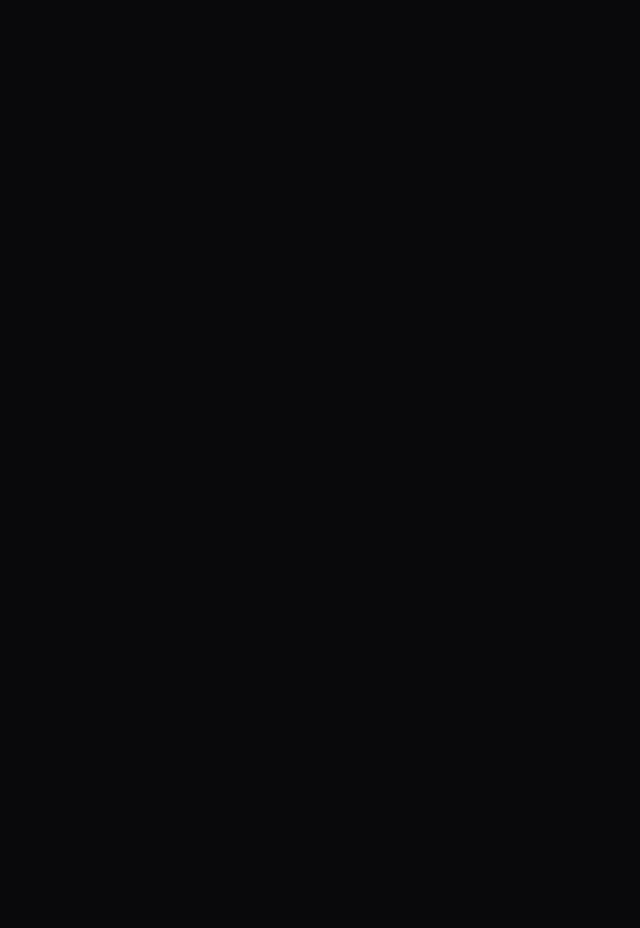
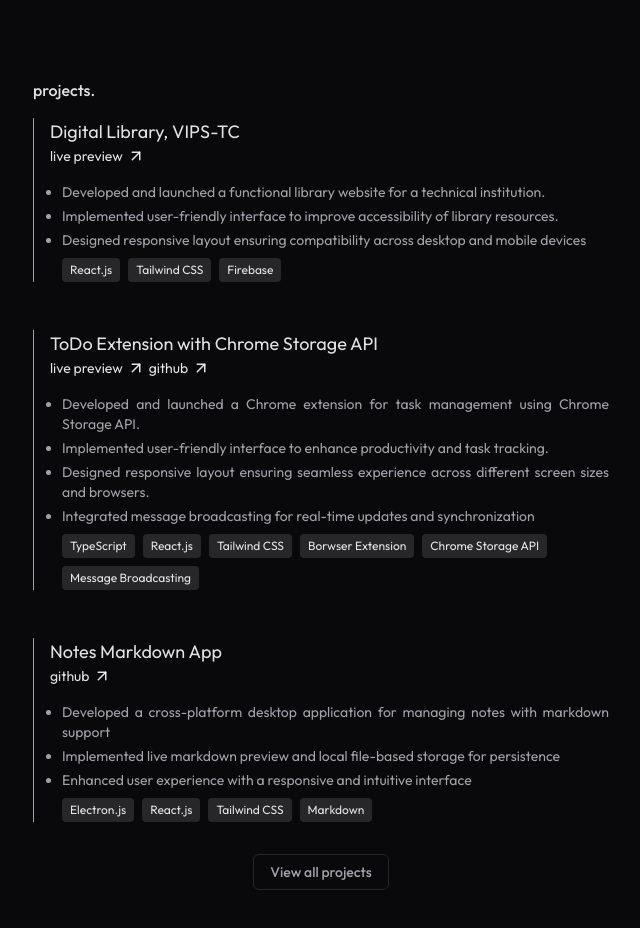
Before and after one commit to phats02/portfolio, a Next.js app: page / in a window 1280 px wide. Shown: the part 1458-2386 px from the top of the page, without its empty margins (319-959 px from the left). Before the commit the page ends 1496 px from the top, so only its background shows below. Built offline with nearby package versions, Linux system fonts and the light colour scheme.

Commit message:
[ ADDED ] : Implement Projects component and update data module with project details

```diff
--- a/src/app/data.ts
+++ b/src/app/data.ts
@@ -91,4 +91,45 @@ export const DATA = {
       ],
     },
   },
+
+  PROJECTS: {
+    "Digital Library, VIPS-TC": {
+      LIVE_PREVIEW: "https://btech.library.vips.edu/",
+      DESCRIPTION: [
+        "Developed and launched a functional library website for a technical institution.",
+        "Implemented user-friendly interface to improve accessibility of library resources.",
+        "Designed responsive layout ensuring compatibility across desktop and mobile devices",
+      ],
+      TECH_STACK: ["React.js", "Tailwind CSS", "Firebase"],
+    },
+    "ToDo Extension with Chrome Storage API": {
+      LIVE_PREVIEW: "https://todo-extension-webapp.vercel.app/",
+      GITHUB: "https://github.com/Utkarsh-Singhal-26/todo-extension",
+      DESCRIPTION: [
+        "Developed and launched a Chrome extension for task management using Chrome Storage API.",
+        "Implemented user-friendly interface to enhance productivity and task tracking.",
+        "Designed responsive layout ensuring seamless experience across different screen sizes and browsers.",
+        "Integrated message broadcasting for real-time updates and synchronization",
+      ],
+      NOTE: "Note: The extension is not published on the Chrome Web Store.",
+      TECH_STACK: [
+        "TypeScript",
+        "React.js",
+        "Tailwind CSS",
+        "Borwser Extension",
+        "Chrome Storage API",
+        "Message Broadcasting",
+      ],
+    },
+    "Notes Markdown App": {
+      GITHUB: "https://github.com/Utkarsh-Singhal-26/notes-desktop-app",
+      DESCRIPTION: [
+        "Developed a cross-platform desktop application for managing notes with markdown support",
+        "Implemented live markdown preview and local file-based storage for persistence",
+        "Enhanced user experience with a responsive and intuitive interface",
+      ],
+      NOTE: "Note: This app is not published on any platform.",
+      TECH_STACK: ["Electron.js", "React.js", "Tailwind CSS", "Markdown"],
+    },
+  },
 };
--- a/src/app/page.tsx
+++ b/src/app/page.tsx
@@ -2,6 +2,7 @@
 
 import { DATA } from "@/app/data";
 import { AboutMe, Experience, Header, Navbar } from "@/components/sections";
+import { Projects } from "@/components/sections/projects";
 
 export default function Page() {
   return (
@@ -12,6 +13,7 @@ export default function Page() {
         <Header data={DATA.HEADER} />
         <AboutMe data={DATA.ABOUT_ME} />
         <Experience data={DATA.EXPERIENCE} />
+        <Projects data={DATA.PROJECTS} />
       </main>
     </div>
   );
--- /dev/null
+++ b/src/components/sections/projects.tsx
@@ -0,0 +1,79 @@
+import { ArrowUpRight } from "lucide-react";
+
+interface IProjectData {
+  LIVE_PREVIEW?: string;
+  GITHUB?: string;
+  DESCRIPTION: string[];
+  NOTE?: string;
+  TECH_STACK: string[];
+}
+
+export function Projects({ data }: { data: Record<string, IProjectData> }) {
+  return (
+    <div id="projects" className="py-10">
+      <h2 className="text-base font-medium text-primary/90">projects.</h2>
+
+      <ul className="mt-4 flex flex-col gap-12 text-base font-normal text-primary/90">
+        {Object.entries(data).map(([key, value]) => (
+          <li key={key}>
+            <div className="size-full border-l border-muted-foreground pl-4 transition-all duration-300 hover:border-primary">
+              <div className="flex items-start justify-between">
+                <div>
+                  <p className="text-lg text-primary/90">{key}</p>
+
+                  <p className="flex items-center gap-1 text-sm">
+                    {value.LIVE_PREVIEW && (
+                      <a
+                        className="flex items-center gap-1"
+                        href={value.LIVE_PREVIEW}
+                      >
+                        live preview <ArrowUpRight size={18} />
+                      </a>
+                    )}
+                    {value.GITHUB && (
+                      <a
+                        className="flex items-center gap-1"
+                        href={value.GITHUB}
+                      >
+                        github <ArrowUpRight size={18} />
+                      </a>
+                    )}
+                  </p>
+                </div>
+              </div>
+
+              <ul className="mt-4 list-disc space-y-1 pl-3 text-sm text-muted-foreground text-justify">
+                {value.DESCRIPTION.map((desc, index) => (
+                  <li key={index}>
+                    <span>{desc}</span>
+                  </li>
+                ))}
+              </ul>
+
+              <ul className="mt-2 flex flex-wrap items-center gap-2 pl-3">
+                {value.TECH_STACK.map((tech, index) => (
+                  <li
+                    key={index}
+                    className="rounded bg-muted px-2 py-1 text-xs"
+                  >
+                    {tech}
+                  </li>
+                ))}
+              </ul>
+            </div>
+          </li>
+        ))}
+      </ul>
+
+      <div className="mt-8 flex justify-center">
+        <a
+          target="_blank"
+          className="inline-flex items-center justify-center whitespace-nowrap rounded-md font-medium transition-colors focus-visible:outline-none focus-visible:ring-1 focus-visible:ring-ring disabled:pointer-events-none disabled:opacity-50 border border-input bg-background shadow-sm hover:bg-accent hover:text-accent-foreground h-9 px-4 py-2 text-sm text-muted-foreground"
+          href="https://github.com/stars/Utkarsh-Singhal-26/lists/projects-man-technologist"
+        >
+          View all projects
+        </a>
+      </div>
+    </div>
+  );
+}
```
